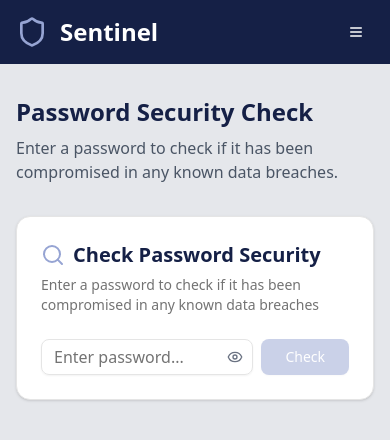
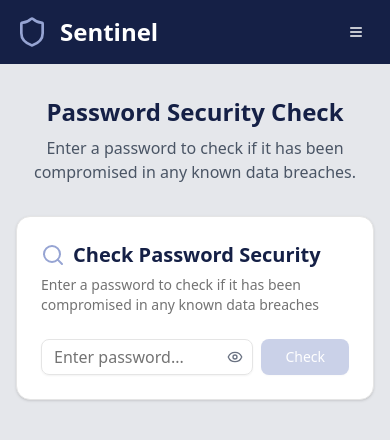
Before and after one commit to TheSamadAzeez/sentinel, a Next.js app: page / in a window 390 px wide. Shown: the top 440 px of the page. Built offline with nearby package versions, Linux system fonts and the light colour scheme.

Commit message:
Refactor BreachDatabasePage, PasswordGeneratorPage, and Home components for improved layout consistency and text alignment

```diff
--- a/src/app/(landing)/breach/page.tsx
+++ b/src/app/(landing)/breach/page.tsx
@@ -3,7 +3,7 @@ import { BreachBrowser } from '@/components/custom/breach-browser'
 export default function BreachDatabasePage() {
   return (
     <main className="w-full flex-1 px-4 py-8 lg:mx-auto lg:max-w-7xl lg:px-8">
-      <div className="mb-8">
+      <div className="mb-8 text-center lg:text-left">
         <h2 className="mb-2 text-2xl font-bold text-[#152046] lg:text-3xl">Data Breach Database</h2>
         <p className="text-gray-600">
           Browse through a comprehensive database of known security breaches and incidents.
--- a/src/app/(landing)/generator/page.tsx
+++ b/src/app/(landing)/generator/page.tsx
@@ -3,7 +3,7 @@ import { PasswordGenerator } from '@/components/custom/password-generator'
 export default function PasswordGeneratorPage() {
   return (
     <main className="w-full flex-1 px-4 py-8 lg:mx-auto lg:max-w-7xl lg:px-8">
-      <div className="mb-8">
+      <div className="mb-8 text-center lg:text-left">
         <h2 className="mb-2 text-2xl font-bold text-[#152046] lg:text-3xl">Secure Password Generator</h2>
         <p className="text-gray-600">
           Generate strong, secure passwords with customizable options for maximum security.
--- a/src/app/(landing)/page.tsx
+++ b/src/app/(landing)/page.tsx
@@ -3,7 +3,7 @@ import { PasswordChecker } from '@/components/custom/password-checker'
 export default function Home() {
   return (
     <main className="w-full flex-1 px-4 py-8 lg:mx-auto lg:max-w-7xl lg:px-8">
-      <div className="mb-8">
+      <div className="mb-8 text-center lg:text-left">
         <h2 className="mb-2 text-2xl font-bold text-[#152046] lg:text-3xl">Password Security Check</h2>
         <p className="text-gray-600">
           Enter a password to check if it has been compromised in any known data breaches.
```
